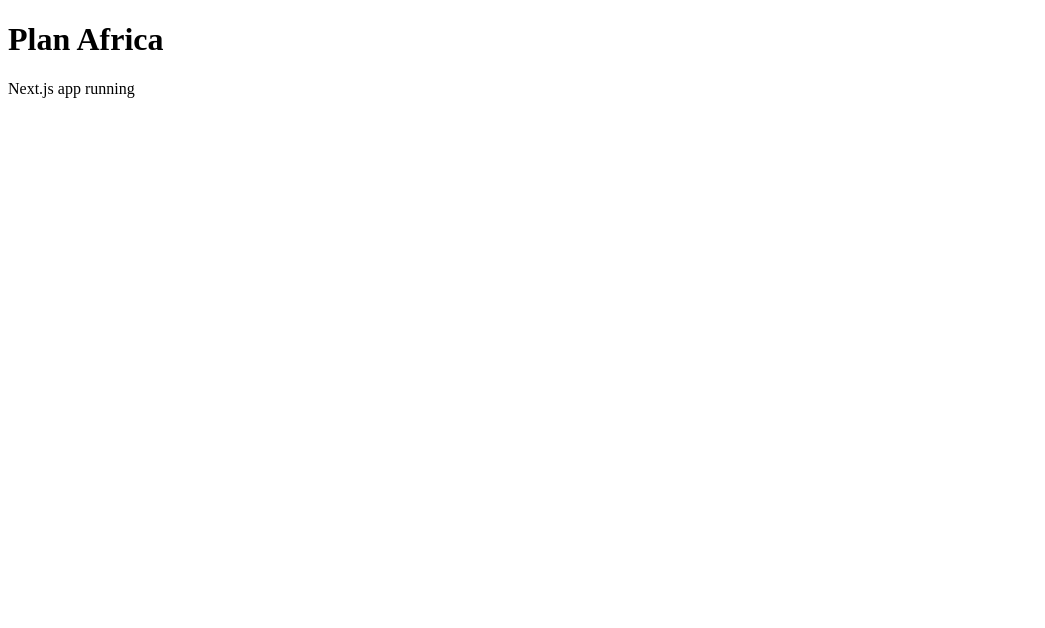
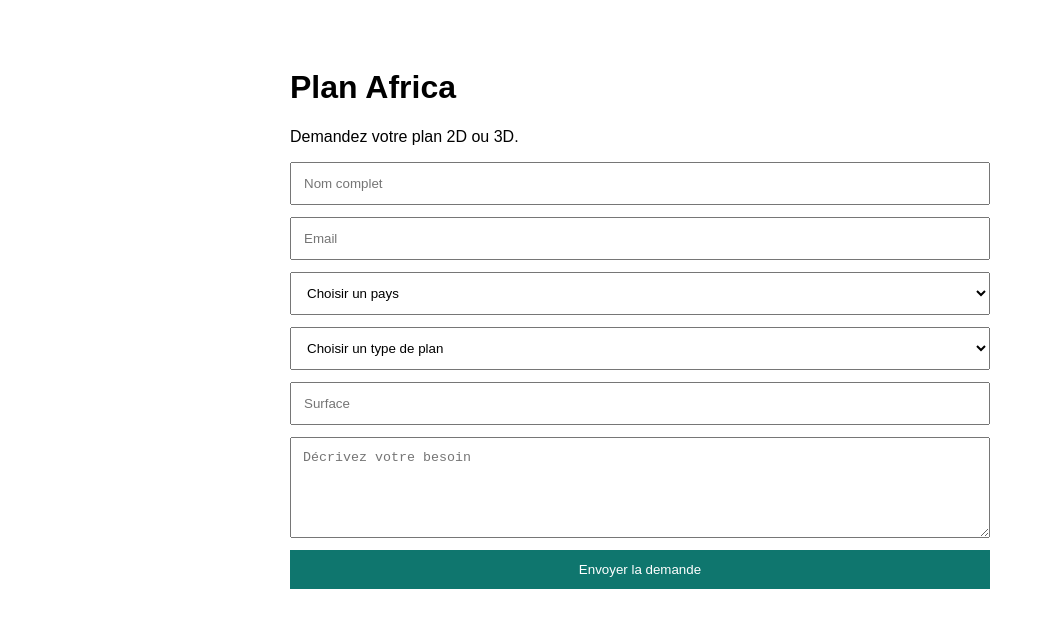
Before and after one commit to Sorel91/plan-africa-app, a Next.js app: page / in a window 1280 px wide. Shown: the top 628 px of the page, without its empty margins (0-1045 px from the left). Built offline with nearby package versions, Linux system fonts and the light colour scheme.

Commit message:
Implement user request form with error handling
Added a form for user input to submit requests including full name, email, country, plan type, surface area, and description. Implemented error handling and success messages.

```diff
--- a/app/page.js
+++ b/app/page.js
@@ -1,8 +1,121 @@
+"use client";
+
+import { useState } from "react";
+import { supabase } from "../lib/supabase";
+
 export default function Home() {
+  const [fullName, setFullName] = useState("");
+  const [email, setEmail] = useState("");
+  const [country, setCountry] = useState("");
+  const [planType, setPlanType] = useState("");
+  const [surface, setSurface] = useState("");
+  const [description, setDescription] = useState("");
+  const [message, setMessage] = useState("");
+
+  async function handleSubmit(e) {
+    e.preventDefault();
+
+    const { error } = await supabase.from("requests").insert([
+      {
+        full_name: fullName,
+        email,
+        country,
+        plan_type: planType,
+        surface,
+        description,
+        status: "submitted",
+      },
+    ]);
+
+    if (error) {
+      setMessage("Erreur : " + error.message);
+      return;
+    }
+
+    setMessage("Demande envoyée ✔");
+    setFullName("");
+    setEmail("");
+    setCountry("");
+    setPlanType("");
+    setSurface("");
+    setDescription("");
+  }
+
   return (
-    <main>
+    <main style={{ padding: "40px", fontFamily: "Arial", maxWidth: "700px", margin: "0 auto" }}>
       <h1>Plan Africa</h1>
-      <p>Next.js app running</p>
+      <p>Demandez votre plan 2D ou 3D.</p>
+
+      <form onSubmit={handleSubmit} style={{ display: "flex", flexDirection: "column", gap: "12px" }}>
+        <input
+          type="text"
+          placeholder="Nom complet"
+          value={fullName}
+          onChange={(e) => setFullName(e.target.value)}
+          required
+          style={{ padding: "12px" }}
+        />
+
+        <input
+          type="email"
+          placeholder="Email"
+          value={email}
+          onChange={(e) => setEmail(e.target.value)}
+          required
+          style={{ padding: "12px" }}
+        />
+
+        <select
+          value={country}
+          onChange={(e) => setCountry(e.target.value)}
+          required
+          style={{ padding: "12px" }}
+        >
+          <option value="">Choisir un pays</option>
+          <option value="Mali">Mali</option>
+          <option value="Sénégal">Sénégal</option>
+          <option value="Côte d'Ivoire">Côte d'Ivoire</option>
+          <option value="Burkina Faso">Burkina Faso</option>
+          <option value="Mauritanie">Mauritanie</option>
+        </select>
+
+        <select
+          value={planType}
+          onChange={(e) => setPlanType(e.target.value)}
+          required
+          style={{ padding: "12px" }}
+        >
+          <option value="">Choisir un type de plan</option>
+          <option value="2D">2D</option>
+          <option value="3D">3D</option>
+          <option value="2D + 3D">2D + 3D</option>
+        </select>
+
+        <input
+          type="text"
+          placeholder="Surface"
+          value={surface}
+          onChange={(e) => setSurface(e.target.value)}
+          style={{ padding: "12px" }}
+        />
+
+        <textarea
+          placeholder="Décrivez votre besoin"
+          value={description}
+          onChange={(e) => setDescription(e.target.value)}
+          rows={5}
+          style={{ padding: "12px" }}
+        />
+
+        <button
+          type="submit"
+          style={{ padding: "12px", background: "#0f766e", color: "white", border: "none" }}
+        >
+          Envoyer la demande
+        </button>
+      </form>
+
+      <p style={{ marginTop: "16px" }}>{message}</p>
     </main>
-  )
+  );
 }
```
